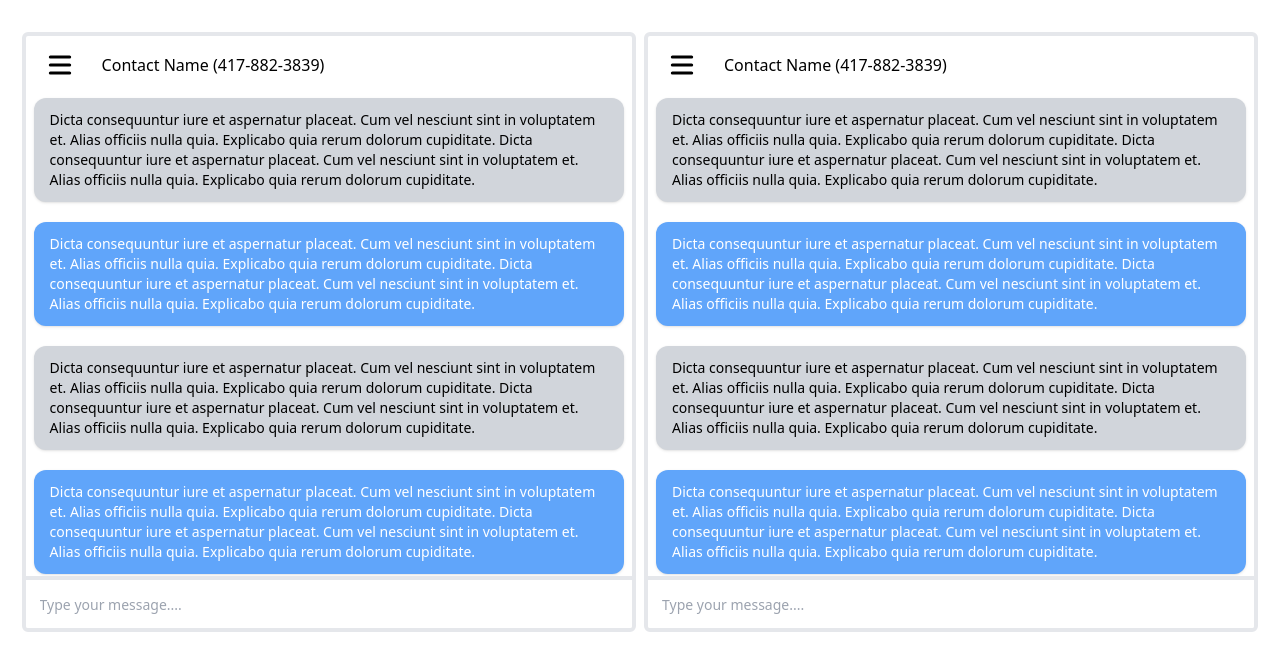
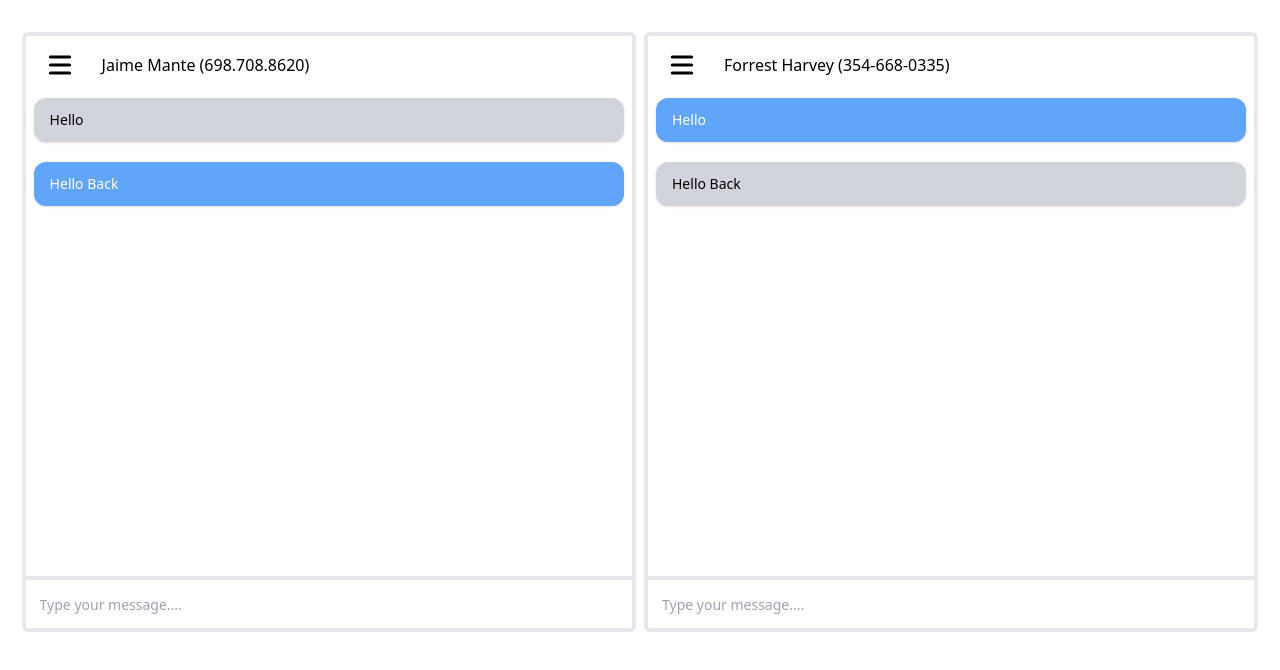
Before and after one commit to TNortnern/journeyage-test, a Vue app: page / in a window 1280 px wide. Shown: the top 670 px of the page. Built offline with nearby package versions, Linux system fonts and the light colour scheme.

Commit message:
Add vuex, text messages using conversation from store now

```diff
--- a/package.json
+++ b/package.json
@@ -7,7 +7,9 @@
     "serve": "vite preview"
   },
   "dependencies": {
-    "vue": "^3.2.6"
+    "faker": "^5.5.3",
+    "vue": "^3.2.6",
+    "vuex": "^4.0.2"
   },
   "devDependencies": {
     "@heroicons/vue": "^1.0.4",
--- a/src/App.vue
+++ b/src/App.vue
@@ -1,8 +1,16 @@
 <template>
   <div class="max-w-7xl mx-auto pt-8 min-h-screen">
     <div class="flex justify-center space-x-2">
-      <message-box />
-      <message-box />
+      <message-box
+        :contact="$store.state.users[0]"
+        :user="$store.state.users[0]"
+        :conversation="$store.state.conversations[0]"
+      />
+      <message-box
+        :contact="$store.state.users[1]"
+        :user="$store.state.users[1]"
+        :conversation="$store.state.conversations[0]"
+      />
     </div>
   </div>
 </template>
--- a/src/components/MessageBox.vue
+++ b/src/components/MessageBox.vue
@@ -1,23 +1,24 @@
 <template>
-  <div class="border border-4 rounded-md pt-2 pb-0 h-150 md:(w-[48%]) overflow-y-auto">
+  <div class="border border-4 rounded-md pt-2 pb-0 h-150 md:(w-[48%]) overflow-y-auto flex flex-col">
     <div class="px-2">
       <div class="flex mb-3 items-center">
         <button class="flex items-center rounded-full focus:(outline-none rounded-full ring ring-gray-200) hover:bg-gray-200 px-2.5 py-1.25 duration-150 mr-4">
           <menu-icon class="w-8 h-8" />
         </button>
         <p>
-          Contact Name (417-882-3839)
+          {{ contact?.name }} ({{ contact?.number }})
         </p>
       </div>
       <message
-        v-for="i in 20"
-        :key="i"
-        :class="i % 2 === 0 ? 'bg-blue-400 text-white' : 'bg-gray-300'"
-        text="Dicta consequuntur iure et aspernatur placeat. Cum vel nesciunt sint in voluptatem et. Alias officiis nulla quia. Explicabo quia rerum dolorum cupiditate. Dicta consequuntur iure et aspernatur placeat. Cum vel nesciunt sint in voluptatem et. Alias officiis nulla quia. Explicabo quia rerum dolorum cupiditate."
-      />
+        v-for="item in conversation.messages"
+        :key="item.id"
+        :class="!getOtherUsers.find((u) => u.user === item.user) ? 'bg-blue-400 text-white' : 'bg-gray-300'"
+      >
+        {{ item.text }}
+      </message>
     </div>
     <form
-      class="w-full sticky bottom-0"
+      class="w-full sticky bottom-0 mt-auto"
       @submit.prevent="submit"
     >
       <input
@@ -33,13 +34,47 @@
 <script>
 import Message from './Message.vue'
 import { MenuIcon } from '@heroicons/vue/solid'
-import { ref } from '@vue/reactivity'
+import { computed, ref } from '@vue/reactivity'
+import { useStore } from 'vuex'
 export default {
   components: { Message, MenuIcon },
-  setup () {
+  props: {
+    user: {
+      type: Object,
+      default: null,
+    },
+    contact: {
+      type: Object,
+      default: null,
+    },
+    conversation: {
+      type: Object,
+      default: null,
+    }
+  },
+  setup (props) {
     const message = ref('')
+    const store = useStore()
+    console.log(`store`, store.state)
+    const convers = computed(() => {
+      const contact = store.state.users.find((c) => c.id === props.contact.id)
+      return {
+        contact,
+      }
+    })
+    const getOtherUsers = computed(() => {
+      const getUser = props.conversation.messages.filter((c) => {
+        console.log(c)
+        // using an array just in case a group chat is implemeted and needing to find all user's that is isn't the user of the device
+      const otherUsers = c.user !== props.user.id
+      return otherUsers
+      })
+      return getUser
+    })
     return {
       message,
+      convers,
+      getOtherUsers,
       submit () {
         console.log(message.value)
       }
--- a/src/main.js
+++ b/src/main.js
@@ -1,7 +1,8 @@
 import { createApp } from 'vue'
+import store from './store'
 import App from './App.vue'
 import "virtual:windi.css";
 
 const app = createApp(App)
-
+app.use(store)
 app.mount('#app')
--- /dev/null
+++ b/src/store/index.js
@@ -0,0 +1,51 @@
+import { createStore } from "vuex";
+import faker from "faker";
+
+// Create a new store instance.
+const store = createStore({
+  state: () => ({
+    users: [
+      {
+        id: 1,
+        name: faker.name.findName(),
+        number: faker.phone.phoneNumber(),
+        currentMessage: faker.random.words(),
+        contacts: [],
+      },
+      {
+        id: 2,
+        name: faker.name.findName(),
+        number: faker.phone.phoneNumber(),
+        currentMessage: faker.random.words(),
+        contacts: [],
+      },
+    ],
+    conversations: [
+      {
+        id: 1,
+        messages: [
+          {
+            id: 1,
+            user: 2,
+            text: "Hello",
+          },
+          {
+            id: 2,
+            user: 1,
+            text: "Hello Back",
+          },
+        ],
+      },
+    ],
+  }),
+  mutations: {
+    SET(state, { key, value }) {
+      state[key] = value;
+    },
+    SET_CONTACT(state, { key, value }) {
+      state.contacts[key] = value;
+    },
+  },
+});
+
+export default store;
```
Also changed, not shown: 1 other file (tests, documents, lock files or other folders).
